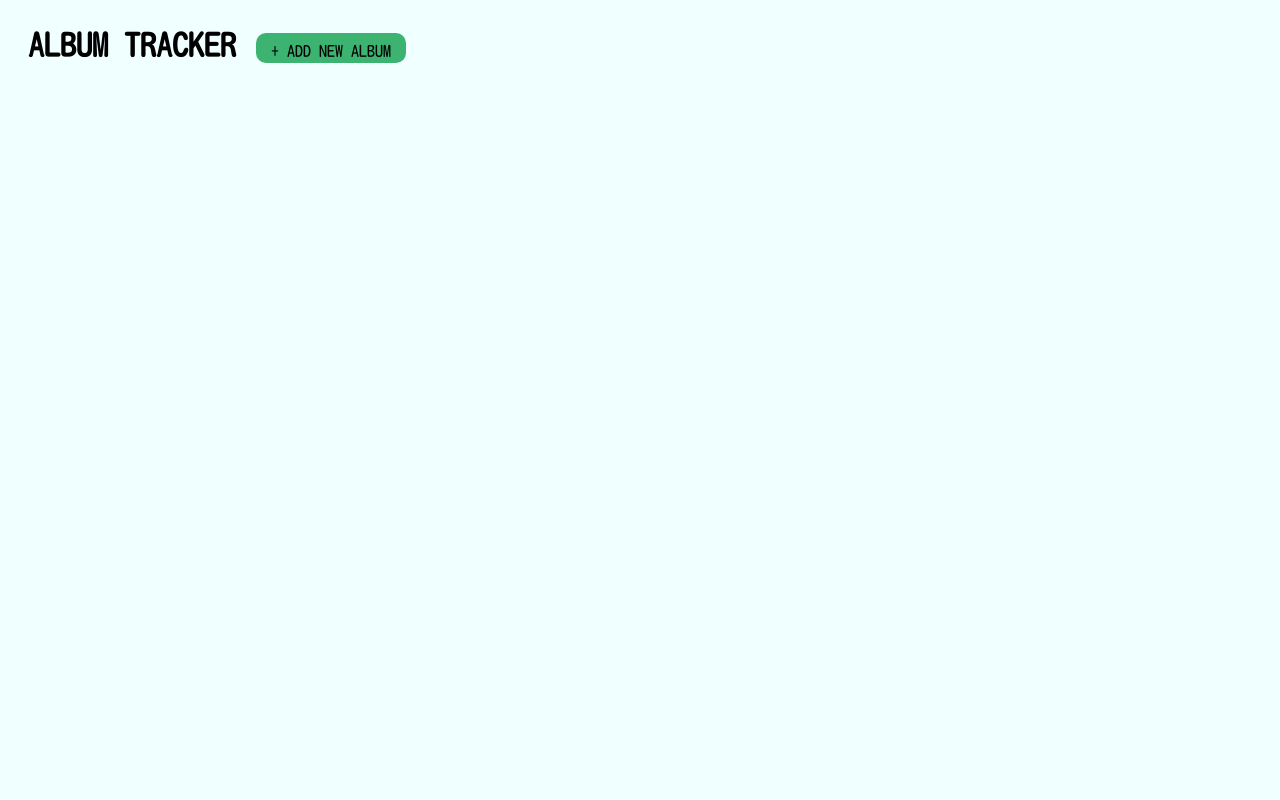
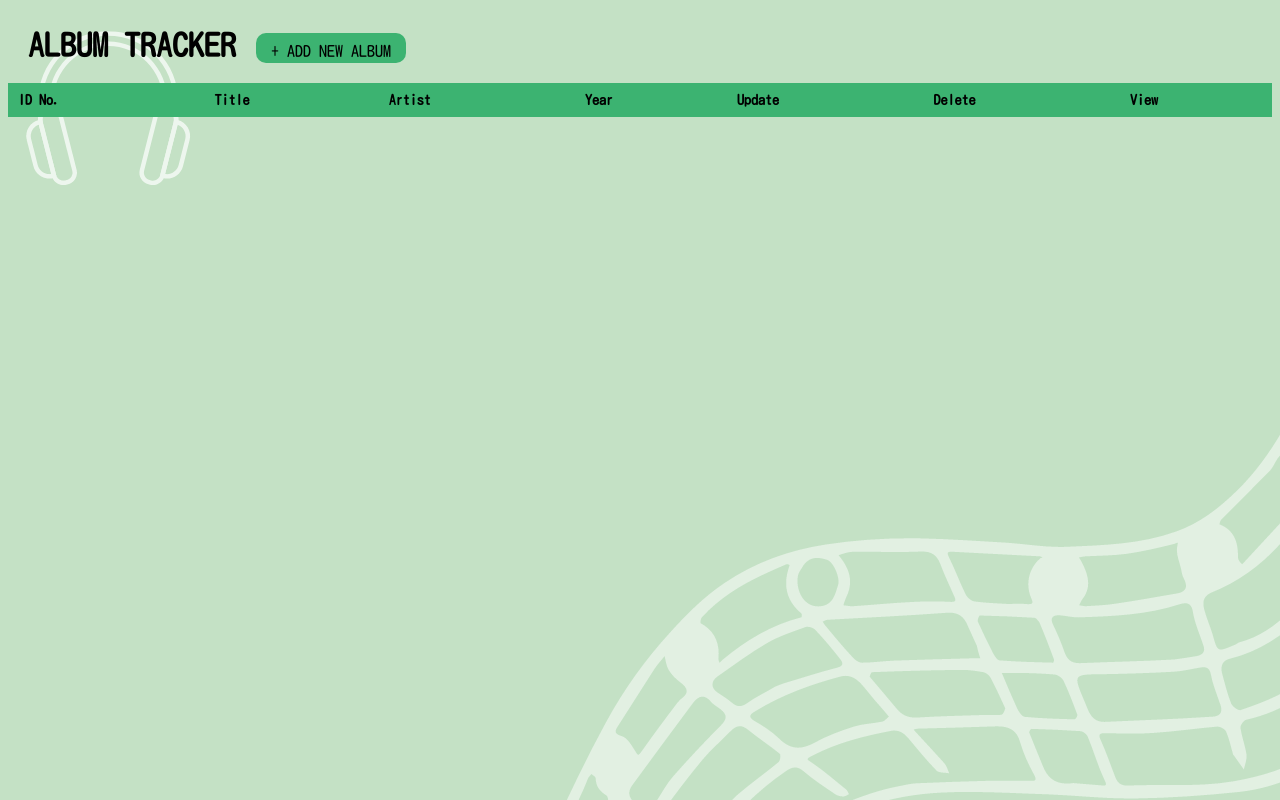
Before and after one commit to VeeOliver/Lab1_Fullstack, a website with bundled scripts: page frontend/index.html in a window 1280 px wide. Built offline with nearby package versions, Linux system fonts and the light colour scheme; no server answers.

Commit message:
change layout to table

```diff
--- a/frontend/index.css
+++ b/frontend/index.css
@@ -1,7 +1,7 @@
 @import url('https://fonts.googleapis.com/css2?family=Cousine:ital,wght@0,400;0,700;1,400&family=Kosugi+Maru&display=swap');
 
 body {
-  background-color: azure;
+  background-image: url("imgs/Backgroung.png");
   font-family: 'Kosugi Maru', sans-serif;
 }
 
@@ -17,6 +17,26 @@ h1 {
   margin-top: 25px;
   text-align: center;
   padding-bottom: 10px;
+}
+
+table {
+  border-collapse: collapse;
+  width: 100%;
+  margin-bottom: 5px;
+}
+
+th {
+  border: #5a635e;
+  background-color: mediumseagreen;
+  text-align: left;
+  padding: 10px;
+  font-size: 14px;
+  font-weight: bold;
+}
+
+td {
+  padding: 10px;
+  border-bottom: 1px solid mediumseagreen;
 }
 
 .albumHeader {
--- a/frontend/index.html
+++ b/frontend/index.html
@@ -14,7 +14,20 @@
     <h1>ALBUM TRACKER </h1>
     <button class="add"> + ADD NEW ALBUM </button>
   </div>
-  <div id="albumLibrary"></div>
+  <table>
+    <thead>
+      <tr>
+        <th>ID No.</th>
+        <th>Title</th>
+        <th>Artist</th>
+        <th>Year</th>
+        <th>Update</th>
+        <th>Delete</th>
+        <th>View</th>
+      </tr>
+    </thead>
+    <tbody id="albumLibrary"></tbody>
+  </table>
   <script type="module" src="./js/main.js"></script>
 </body>
 
--- a/frontend/js/main.js
+++ b/frontend/js/main.js
@@ -12,6 +12,25 @@ const showAlbums = async () => {
   albums.forEach(album => {
     html +=
       `
+      <tr>
+        <td class="id">${album.id}</td>
+        <td class="title">${album.title}</td>
+        <td class="artist">${album.artist}</td>
+        <td class="year">${album.year}</td>
+        <td><button class="update">Show</button></td>
+        <td><button class="remove">Remove</button></td>
+        <td><button class="view">Details</button></td>
+      </tr>
+        `
+  })
+  document.querySelector("#albumLibrary").innerHTML = html
+}
+
+showAlbums()
+
+const showAlbum = () => {
+
+  /*   `
         <div class="album">
          <div class="imgContainer">
           <img src="/imgs/music.png" alt="line art of a CD with music note and heart" height=100px width=100px>
@@ -21,12 +40,10 @@ const showAlbums = async () => {
           <p class"artist">ARTIST: ${album.artist}</p>
           <p class"year">YEAR: ${album.year}</p>
           <div class="btns">
-          <button class="update">Update</button> <button class="remove">Remove</button>
+          <button class="update">Update</button> <button class="remove">Remove</button><button class="back">Back</button>
           </div>
         </div>
-        `
-  })
-  document.querySelector("#albumLibrary").innerHTML = html
+        ` */
+
+
 }
-
-showAlbums()
```
Also changed, not shown: frontend/imgs/Backgroung.png (added).
